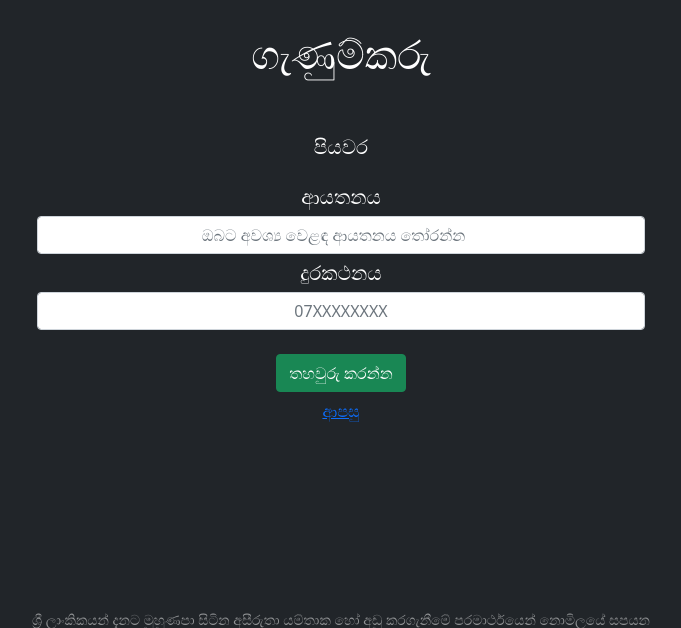
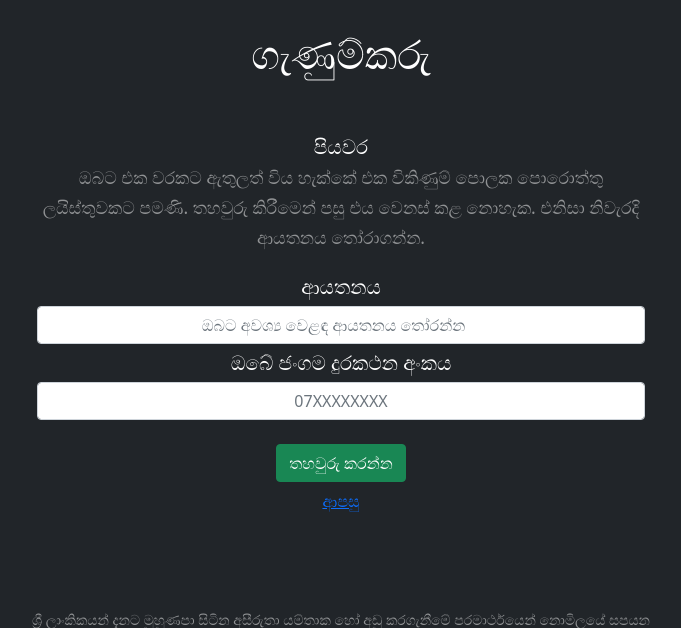
Before and after one commit to madhusankagoonathilake/gas-queue-mgt, a PHP site: page /buyer.php in a window 1280 px wide. Shown: the part 50-678 px from the top of the page, without its empty margins (299-980 px from the left). Run offline with PHP 8.4, Linux system fonts and the light colour scheme; data that the repository does not hold is empty.

Commit message:
Improved UI for buyer

```diff
--- a/web/buyer.php
+++ b/web/buyer.php
@@ -14,6 +14,9 @@ include_once '../common/agency-list.php';
     <p class="lead">&nbsp;</p>
     <p class="lead">
         <strong>පියවර</strong>
+        <br />
+        <small class="text-white-50">ඔබට එක වරකට ඇතුලත් විය හැක්කේ එක විකිණුම් පොලක පොරොත්තු ලයිස්තුවකට පමණි. තහවුරු කිරීමෙන්
+            පසු එය වෙනස් කළ නොහැක. එනිසා නිවැරදි ආයතනය තෝරාගන්න.</small>
     </p>
     <form class="lead" method="post" action="buyer-activation.php">
         <input type="hidden" name="csrfToken" value="<?php echo $csrfToken; ?>">
@@ -28,7 +31,7 @@ include_once '../common/agency-list.php';
 
         <div class="row">
             <div class="col">
-                <label for="telephone" class="my-1">දුරකථනය</label>
+                <label for="telephone" class="my-1">ඔබේ ජංගම දුරකථන අංකය</label>
                 <input type="tel" maxlength="10" minlength="10" pattern="^07[01245678]\d{7}$"
                        class="form-control text-center" id="telephone" name="telephone"
                        placeholder="07XXXXXXXX">
```
